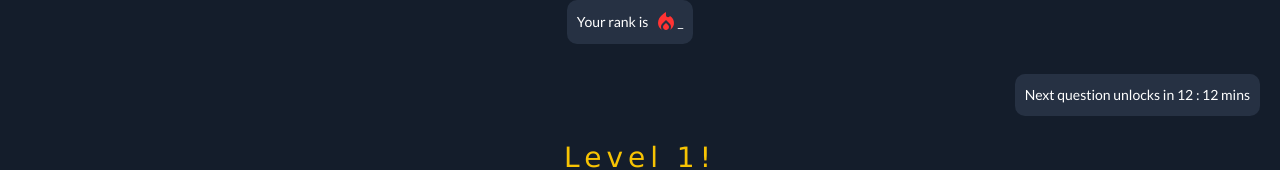
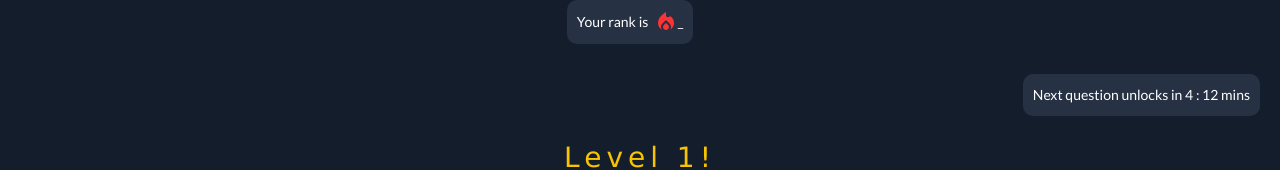
Before and after one commit to iamHrithikRaj/cyberhack-frontend, a React (Create React App) app: page /game in a window 1280 px wide. Shown: the part 180-350 px from the top of the page. Built offline with nearby package versions, Linux system fonts and the light colour scheme; sample sign-in values are in the browser's storage.

Commit message:
input border radius changed

```diff
--- a/src/components/QuestionBody/FlagForm.js
+++ b/src/components/QuestionBody/FlagForm.js
@@ -20,9 +20,16 @@ const FlagForm = (props) => {
 
   const submitHandler = (e) => {
     e.preventDefault();
-    setSubmitting(true);
 
     const flag = flagInputRef.current.value;
+
+    if (flag === '') {
+      return;
+    }
+
+    setSubmitting(true);
+    setOpen(false);
+
     const authtoken = localStorage.getItem('auth-token');
 
     axios
--- a/src/components/QuestionBody/FlagForm.module.css
+++ b/src/components/QuestionBody/FlagForm.module.css
@@ -13,7 +13,7 @@
 
 .forminput {
     font-family: 'Lato', sans-serif;
-    border-radius: 10px;
+    border-radius: 5px;
     text-align: center;
     width: 60%;
     padding: 12px 20px;
@@ -34,7 +34,7 @@
 }
 
 .formbtn:hover {
-    transform:scale(1.2,1.2);
+    transform:scale(1.08);
 }
 
 
--- a/src/components/QuestionHeader.js
+++ b/src/components/QuestionHeader.js
@@ -9,7 +9,7 @@ const QuestionHeader = (props) => {
         <div>{props.sno}</div>
         <div>{props.title}</div>
         <div className={classes.pointscontainer}>
-          <DiamondOutlinedIcon />
+          <DiamondOutlinedIcon /> &nbsp;
           {props.points}
         </div>
       </div>
--- a/src/pages/GameScreen.js
+++ b/src/pages/GameScreen.js
@@ -9,8 +9,8 @@ import { useSelector } from 'react-redux';
 import Rank from './../components/Rank';
 
 const GameScreen = () => {
-  const startTime = 1647362460000;
-  const questionTime = 7;
+  const startTime = 1647364560000;
+  const questionTime = 5;
 
   let collapsibles = ['disabled', 'disabled', 'disabled'];
   const navigate = useNavigate();
--- a/src/pages/Login.module.css
+++ b/src/pages/Login.module.css
@@ -58,6 +58,7 @@
     width: 80%;
     padding: 12px 20px;
     border: none;
+    border-bottom: 20px;
 }
 
 .formbtn {
```
